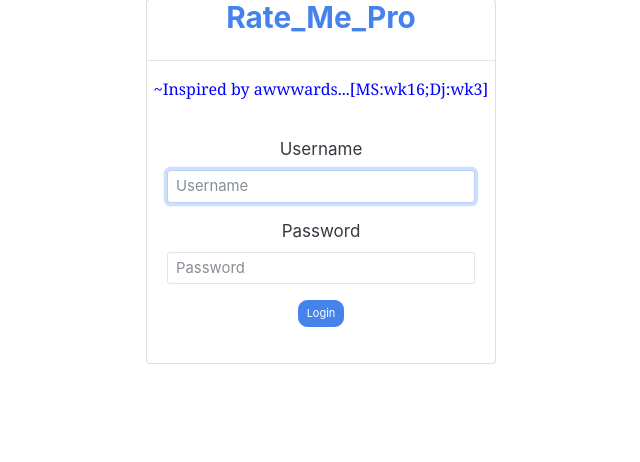
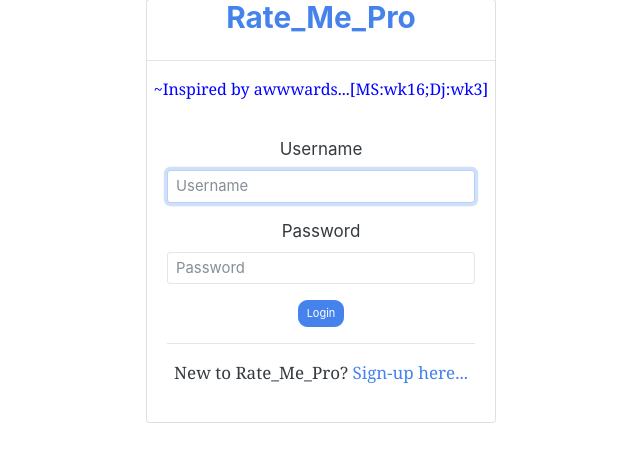
Before and after one commit to rknyra/rate-me-pro, a Django app: page /accounts/login/ in a window 1280 px wide. Shown: the part 57-519 px from the top of the page, without its empty margins (319-959 px from the left). Run offline with Django 3.2, Linux system fonts and the light colour scheme; some libraries are stand-ins or nearby versions.

Commit message:
add a sign up link on the login page to navigate users to the register page incase they are new to the application

```diff
--- a/rates/templates/registration/login.html
+++ b/rates/templates/registration/login.html
@@ -24,6 +24,11 @@
               <input type="submit" class="btn btn-primary btn-sm" value="Login">
             </div>
 
+            <hr>
+
+            <p class='text-center'> New to Rate_Me_Pro? <a href='/accounts/register'> Sign-up here... </a></p>
+
+
             <input type="hidden" name="next" value="{{next}}">
 
           </form>
```
